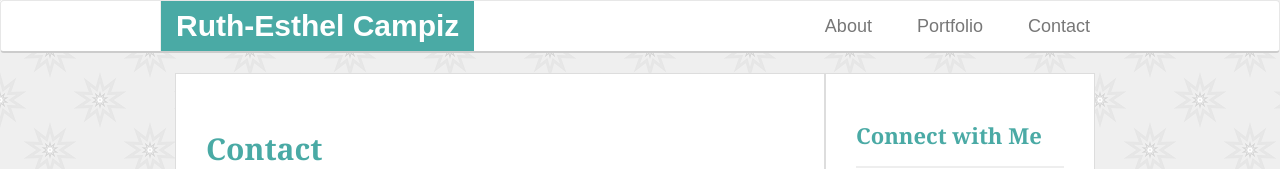
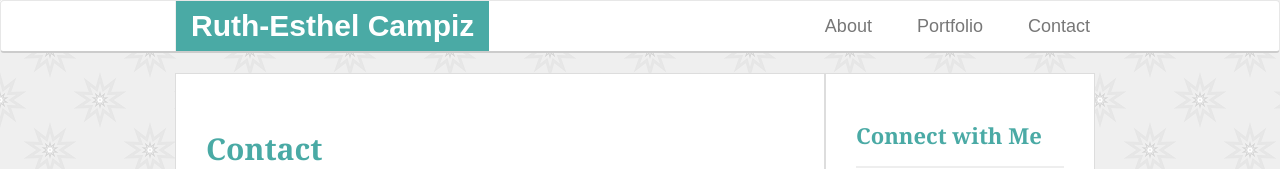
Before and after one commit to ruthieirl/Bootstrap-Portfolio, a plain HTML site: page contact.html in a window 1280 px wide. Shown: the top 169 px of the page. Drawn offline with nearby package versions, Linux system fonts and the light colour scheme.

Commit message:
minor spacing edits

```diff
--- a/assets/css/styles.css
+++ b/assets/css/styles.css
@@ -61,6 +61,14 @@ h3 {
   color: #fff;
   background: #fff;
   border-bottom: 2px solid #ccc;
+}
+
+#brand {
+  background-color: #4aaaa5;
+  color: #fff;
+  font-weight: 700;
+  font-size: 30px;
+  margin-left:0;
 }
 
 #logo {
@@ -257,7 +265,7 @@ input[type=submit] {
   /* footer */
 
 .colored-bar {
-  	color: #fff;
+  color: #fff;
 	font-size: 12px;
 	background-color: #666;
 	border-top: 8px solid #4aaaa5;
--- a/contact.html
+++ b/contact.html
@@ -5,9 +5,6 @@
 
 	<!--title shows in browser tab-->
 	<title>Portfolio - Home - Ruth-Esthel Campiz</title>
-
-	<!--linking external reset deault browser styles-->
-	<!--<link rel="stylesheet" type="text/css" href="assets/css/reset.css">-->
 
 	<!--linking Bootstrap styles-->
 	<link rel="stylesheet" href="https://maxcdn.bootstrapcdn.com/bootstrap/3.3.7/css/bootstrap.min.css">
@@ -28,7 +25,7 @@
 		        <span class="icon-bar"></span>
 		        <span class="icon-bar"></span>
 		      </button>
-		      <a class="navbar-brand" href="#" style="background-color: #4aaaa5; color: #fff; font-weight: 700; font-size: 30px; font-family: "Georgia", Times, "Times New Roman", serif;">Ruth-Esthel Campiz</a>
+		      <a class="navbar-brand" href="#" id="brand">Ruth-Esthel Campiz</a>
 		    </div>
 
 			<!-- Collect the nav links, forms, and other content for toggling -->
```
Also changed, not shown: index.html (+1 -4 lines), portfolio.html (+1 -4 lines).
